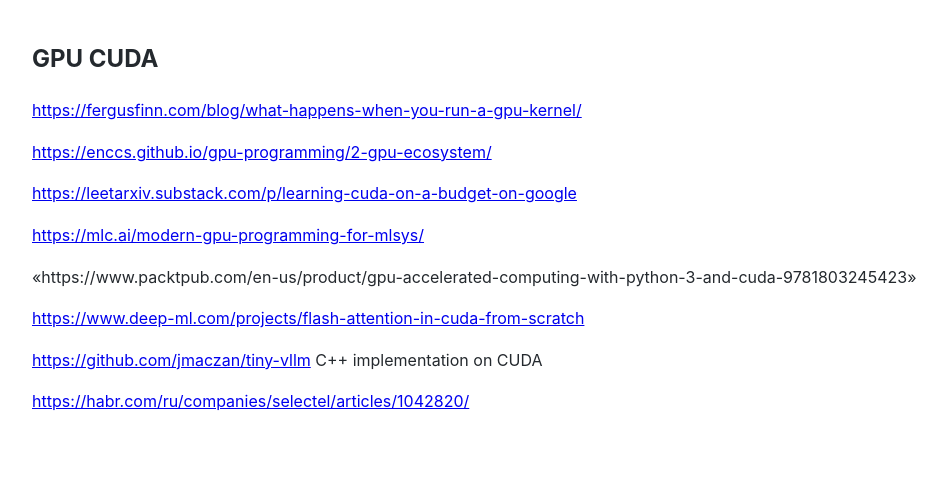
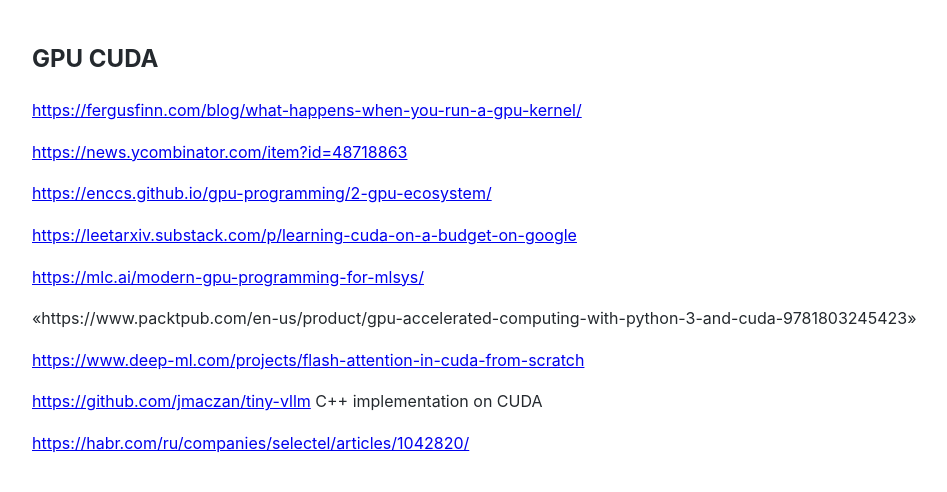
Before and after one commit to Michael-Lubinsky/michael-lubinsky.github.com, a Jekyll site: the page built from ml/cuda.md, in a window 1280 px wide. Shown: the top 492 px of the page, without its empty margins (158-1105 px from the left). Built offline with Jekyll 4.4.1, drawn with Linux system fonts in a browser that asks for light colours; our own code applies the rules of GitHub Pages for plain Markdown files.

Commit message:
Update cuda.md

```diff
--- a/ml/cuda.md
+++ b/ml/cuda.md
@@ -1,6 +1,8 @@
 ## GPU CUDA
 
 <https://fergusfinn.com/blog/what-happens-when-you-run-a-gpu-kernel/>
+
+<https://news.ycombinator.com/item?id=48718863>
 
  <https://enccs.github.io/gpu-programming/2-gpu-ecosystem/>
 
```
